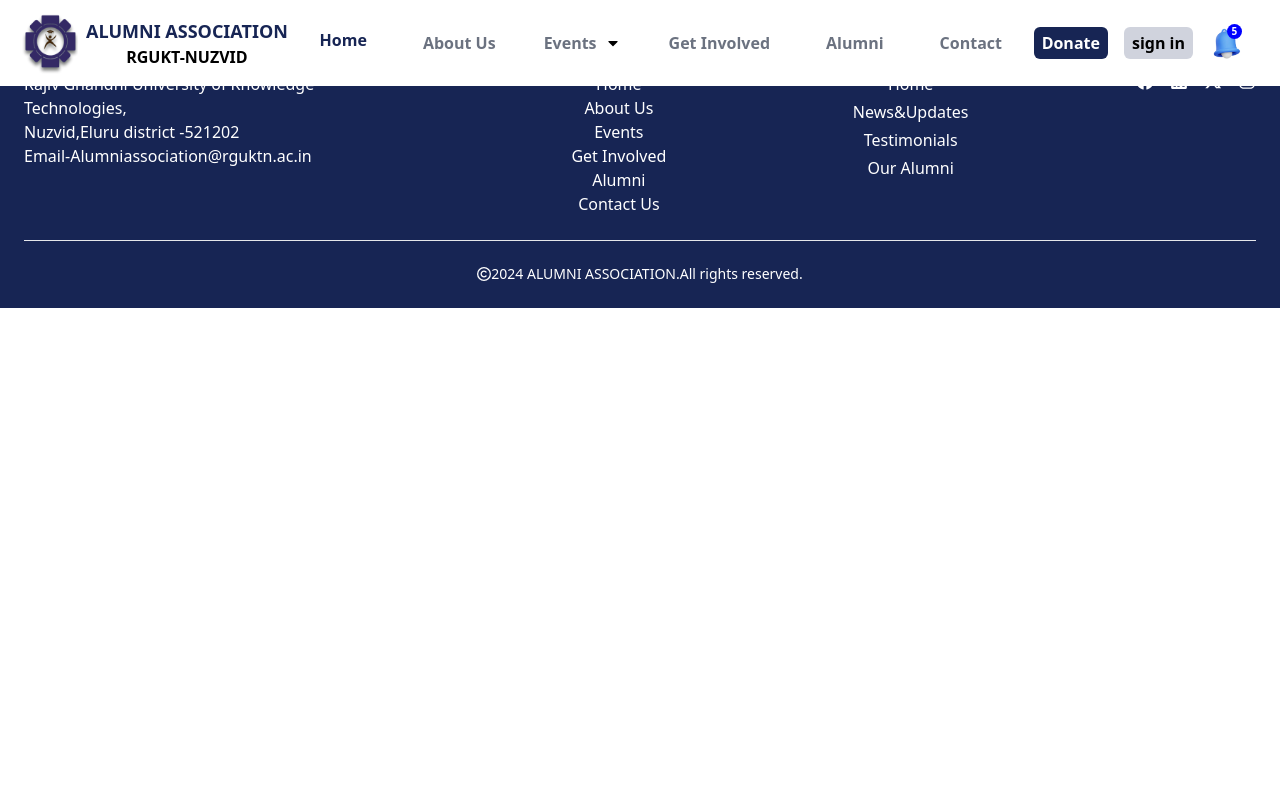
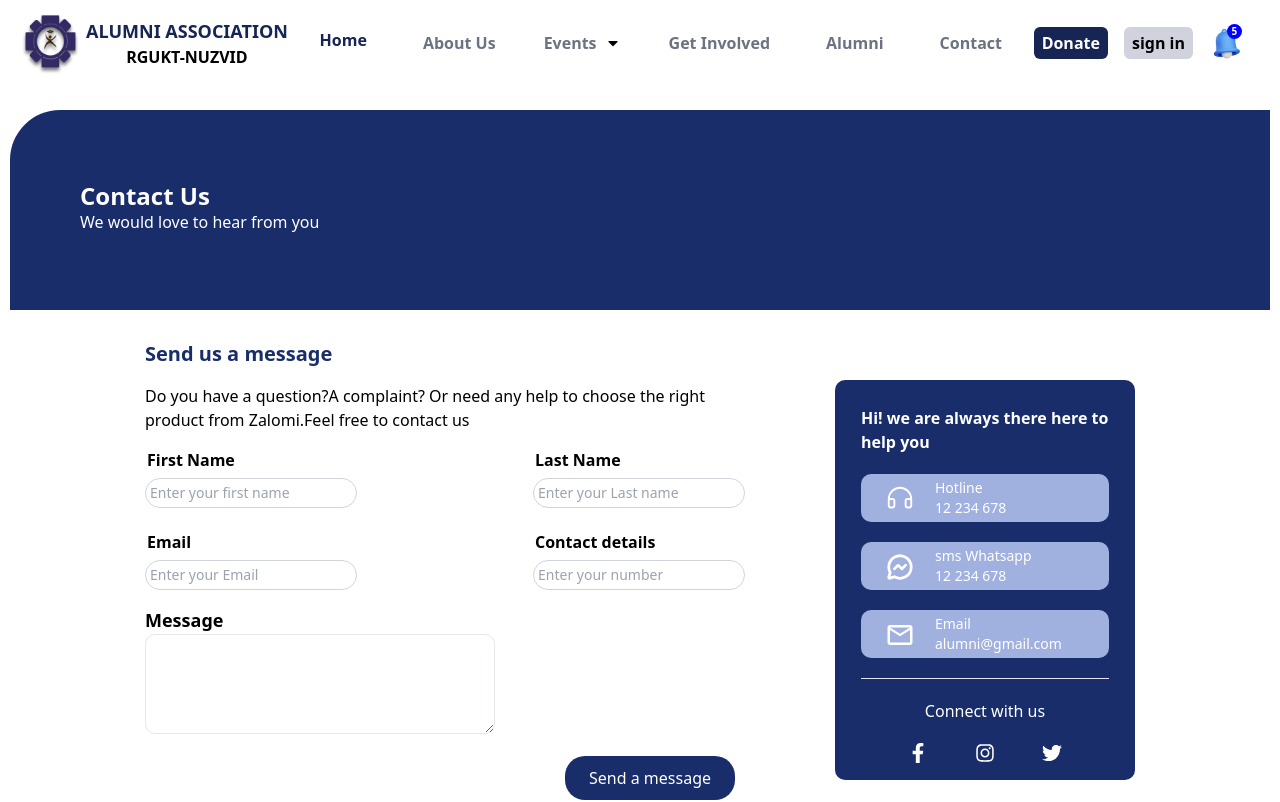
Before and after one commit to Yeluri-Nakshatra/Alumni, a React (Vite) app: page /Contact in a window 1280 px wide. Shown: the top 802 px of the page. Built offline with nearby package versions, Linux system fonts and the light colour scheme.

Commit message:
Contactpage

```diff
--- a/src/App.jsx
+++ b/src/App.jsx
@@ -6,6 +6,7 @@ import About from './Pages/About/About'
 import Header from './shared/header'
 import Footer from './shared/Footer/Footer'
 import EventsPage from './Pages/Events/EventsPage'
+import Contact from "./Pages/Contact/Contact";
 
 
 const App = () => {
@@ -19,6 +20,7 @@ const App = () => {
       <Route path="/getinvolved" element={<GetInvolved />} />
       <Route path="/events" element={<EventsPage />} />
       <Route path="/aboutus" element={<About />} />
+      <Route path="/Contact" element={<Contact />} />
 
 
 
--- /dev/null
+++ b/src/Components/HeroContact.jsx
@@ -0,0 +1,15 @@
+import React from 'react'
+
+const HeroContact = () => {
+  return (
+    <div className="p-[10px]">
+        <div className="flex h-[200px]  bg-[#182d6a]  relative rounded-tl-[50px] mt-[100px] mb-[10px]">
+            <div className="flex absolute text-white pt-[70px] pl-[30px] md:pl-[70px] text-2xl font-bold">Contact Us</div>
+            <div className="flex absolute text-white pt-[100px]  pl-[30px] md:pl-[70px] text-md">We would love to hear from you</div>
+        </div>
+
+    </div>
+  )
+}
+
+export default HeroContact
--- /dev/null
+++ b/src/Components/SecondContact.jsx
@@ -0,0 +1,86 @@
+import React from 'react'
+import { PiHeadphones } from "react-icons/pi";
+import { PiMessengerLogoBold } from "react-icons/pi";
+import { MdOutlineMail } from "react-icons/md";
+import { FaFacebookF } from "react-icons/fa";
+import { FaInstagram } from "react-icons/fa";
+import { FaTwitter } from "react-icons/fa";
+const SecondContact = () => {
+  return (
+    <div className="flex  flex-col md:flex-row p-[10px] justify-center lg:gap-[90px]">
+        <div className="flex flex-col w-full md:w-[600px] gap-[16px]">
+            <div className="text-[#182d6a] text-xl font-bold">Send us a message</div>
+            <div >Do you have a question?A complaint? Or need any help to choose
+                the right product from Zalomi.Feel free to contact us
+            </div>
+            <div className="flex flex-col md:flex-row justify-between">
+                <div className="flex flex-col">
+                    <p className="font-bold pl-[2px] pb-[2px]">First Name</p>
+                    <p className="pt-[4px]"><input type="text" placeholder="Enter your first name"className="rounded-[20px] border border-gray-300 p-[4px] text-sm"></input></p>
+                </div>
+                <div className="flex flex-col">
+                    <p className="font-bold pl-[2px] pb-[2px]">Last Name</p>
+                    <p className="pt-[4px]"><input type="text" placeholder="Enter your Last name"className="rounded-[20px] border border-gray-300 p-[4px] text-sm"></input></p>
+                </div>
+
+            </div>
+            <div className="flex flex-col md:flex-row justify-between pt-[6px]">
+                <div className="flex flex-col">
+                    <p className="font-bold pl-[2px] pb-[2px]">Email</p>
+                    <p className="pt-[4px]"><input type="email" placeholder="Enter your Email"className="rounded-[20px] border border-gray-300 p-[4px] text-sm"></input></p>
+                </div>
+                <div className="flex flex-col">
+                    <p className="font-bold pl-[2px] pb-[2px]">Contact details</p>
+                    <p className="pt-[4px]"><input type="number" placeholder="Enter your number"className="rounded-[20px] border border-gray-300 p-[4px] text-sm"></input></p>
+                </div>
+
+            </div>
+            <div className="flex flex-col">
+                <div className=" text-lg font-bold">Message</div>
+                <div><textarea className="w-[300px] md:w-[350px] h-[100px] border border-gray-200 rounded-[10px]"></textarea></div>
+            </div>
+            <div className="flex justify-end pb-[10px] md:pb-[0px] pr-0 md:pr-[10px]"><button className="bg-[#182d6a] rounded-[20px] pl-[24px] pr-[24px] pt-[10px] pb-[10px] text-white">Send a message</button></div>
+
+        </div>
+        <div className="w-[300px] h-[400px] bg-[#182d6a] rounded-[10px] flex flex-col p-[26px] gap-[20px] md:mt-[40px]">
+            <div className="text-white font-semibold">Hi! we are always there here to help you</div>
+            <div className="bg-[#a0b0df] h-[50px] w-full rounded-[10px] flex flex-row p-[4px] text-white">
+                <div className="pt-[6px] pl-[20px]"><PiHeadphones className="text-white w-[30px] h-[30px]"/></div>
+                <div className="flex flex-col pl-[20px]">
+                    <p className="text-sm">Hotline</p>
+                    <p className="text-sm pb-[-10px]">12 234 678</p>
+                </div>
+            </div>
+            <div className="bg-[#a0b0df] h-[50px] w-full rounded-[10px] flex flex-row p-[4px] text-white">
+                <div className="pt-[6px] pl-[20px]"><PiMessengerLogoBold className="text-white w-[30px] h-[30px]"/></div>
+                <div className="flex flex-col pl-[20px]">
+                    <p className="text-sm">sms Whatsapp</p>
+                    <p className="text-sm pb-[-10px]">12 234 678</p>
+                </div>
+            </div>
+            <div className="bg-[#a0b0df] h-[50px] w-full rounded-[10px] flex flex-row p-[4px] text-white">
+                <div className="pt-[6px] pl-[20px]"><MdOutlineMail className="text-white w-[30px] h-[30px]"/></div>
+                <div className="flex flex-col pl-[20px]">
+                    <p className="text-sm">Email</p>
+                    <p className="text-sm pb-[-10px]">alumni@gmail.com</p>
+                </div>
+            </div>
+            <hr></hr>
+            <div className="text-white flex justify-center">Connect with us</div>
+            <div className="flex flex-row text-white justify-evenly">
+            <FaFacebookF className="w-[20px] h-[20px] cursor-pointer"/>
+            <FaInstagram className="w-[20px] h-[20px] cursor-pointer"/>
+            <FaTwitter className="w-[20px] h-[20px] cursor-pointer"/>
+
+
+            </div>
+
+        </div>
+
+
+
+    </div>
+  )
+}
+
+export default SecondContact
--- a/src/Pages/About/About.jsx
+++ b/src/Pages/About/About.jsx
@@ -11,6 +11,7 @@ const About = () => {
       <Hero />
       <Description />
       <Cards />
+      <AboutUs />
       <OurTeam />
       <Partners />
     </div>
--- /dev/null
+++ b/src/Pages/Contact/Contact.jsx
@@ -0,0 +1,14 @@
+import React from 'react'
+import HeroContact from "../../Components/HeroContact";
+import SecondContact  from '../../Components/SecondContact';
+const Contact = () => {
+  return (
+    <div>
+        <HeroContact />
+        <SecondContact />
+
+    </div>
+  )
+}
+
+export default Contact
--- a/src/shared/header.jsx
+++ b/src/shared/header.jsx
@@ -130,8 +130,8 @@ const Header = () => {
               <hr className="horizontal bg-blue-950 h-[3px] mt-1 hidden group-hover:block" />
             )}
           </a>
-          <a
-            href="#"
+          <Link
+            to="Contact"
             className={`group font-semibold cursor-pointer px-4 py-1 rounded-md duration-200  hover:text-blue-950
                     ${tab === "contact" ? " text-blue-950" : "text-gray-500"} `}
             onClick={() => setTab("contact")}
@@ -142,7 +142,7 @@ const Header = () => {
             ) : (
               <hr className="horizontal bg-blue-950 h-[3px] mt-1 hidden group-hover:block" />
             )}
-          </a>
+          </Link>
         </div>
         <div className="hidden lg:flex flex-row justify-center items-center gap-4">
           <div>
@@ -281,13 +281,13 @@ const Header = () => {
               >
                 Alumni
               </a>
-              <a
-                href="#"
+              <Link
+                to='Contact'
                 className=" cursor-pointer font-semibold text-gray-600 hover:text-blue-950 w-full text-center py-2 rounded-md duration-200"
                 onClick={() => tabClick("contact")}
               >
                 Contact
-              </a>
+              </Link>
               <a
                 href="#"
                 className="text-white font-semibold bg-blue-950 px-2 py-[5px] rounded-md w-full text-center"
```
